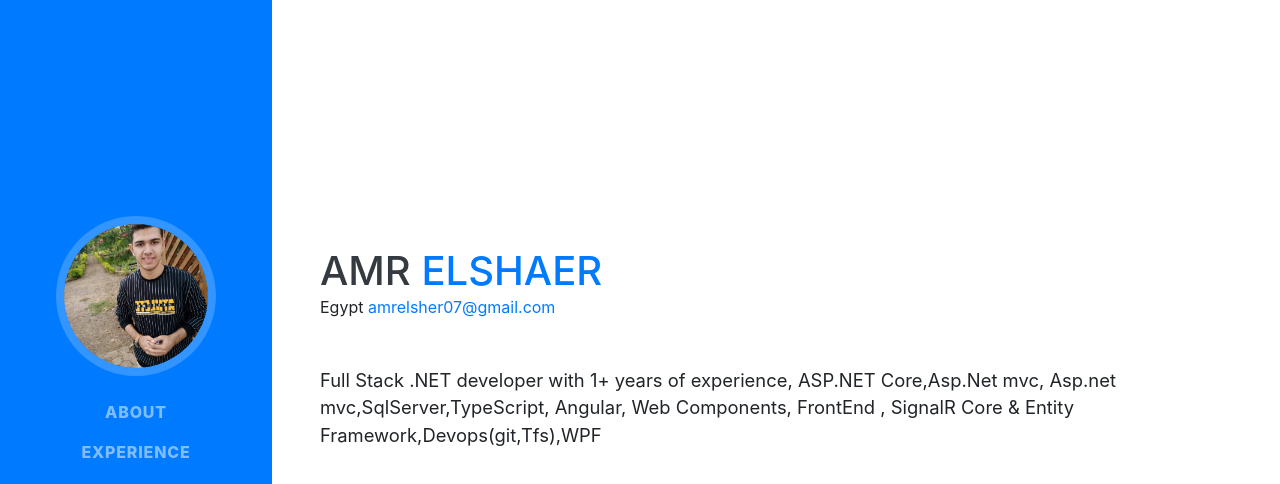
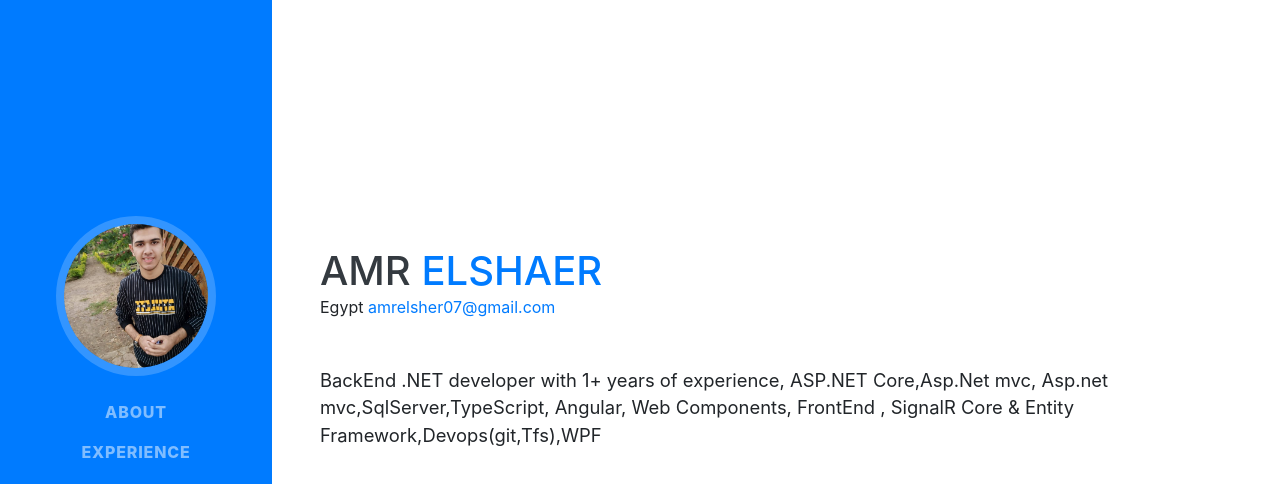
Before and after one commit to AmrElshaer/AmrElshaer.github.io, a website with bundled scripts: page index.html in a window 1280 px wide. Shown: the top 484 px of the page. Built offline with nearby package versions, Linux system fonts and the light colour scheme; a web font is replaced by a local one.

Commit message:
Update index.html

```diff
--- a/index.html
+++ b/index.html
@@ -67,7 +67,7 @@
         <div class="mb-5">Egypt
             <a href="amrelsher07@gmail.com">amrelsher07@gmail.com</a>
         </div>
-        <p class="lead mb-5">Full Stack .NET developer with 1+ years of experience, ASP.NET Core,Asp.Net mvc, Asp.net mvc,SqlServer,TypeScript, Angular, Web Components, FrontEnd , SignalR Core & Entity Framework,Devops(git,Tfs),WPF</p>
+        <p class="lead mb-5">BackEnd .NET developer with 1+ years of experience, ASP.NET Core,Asp.Net mvc, Asp.net mvc,SqlServer,TypeScript, Angular, Web Components, FrontEnd , SignalR Core & Entity Framework,Devops(git,Tfs),WPF</p>
         <div class="social-icons">
           <a href="https://www.linkedin.com/in/amr-elsher-984903177/">
             <i class="fab fa-linkedin-in"></i>
```
